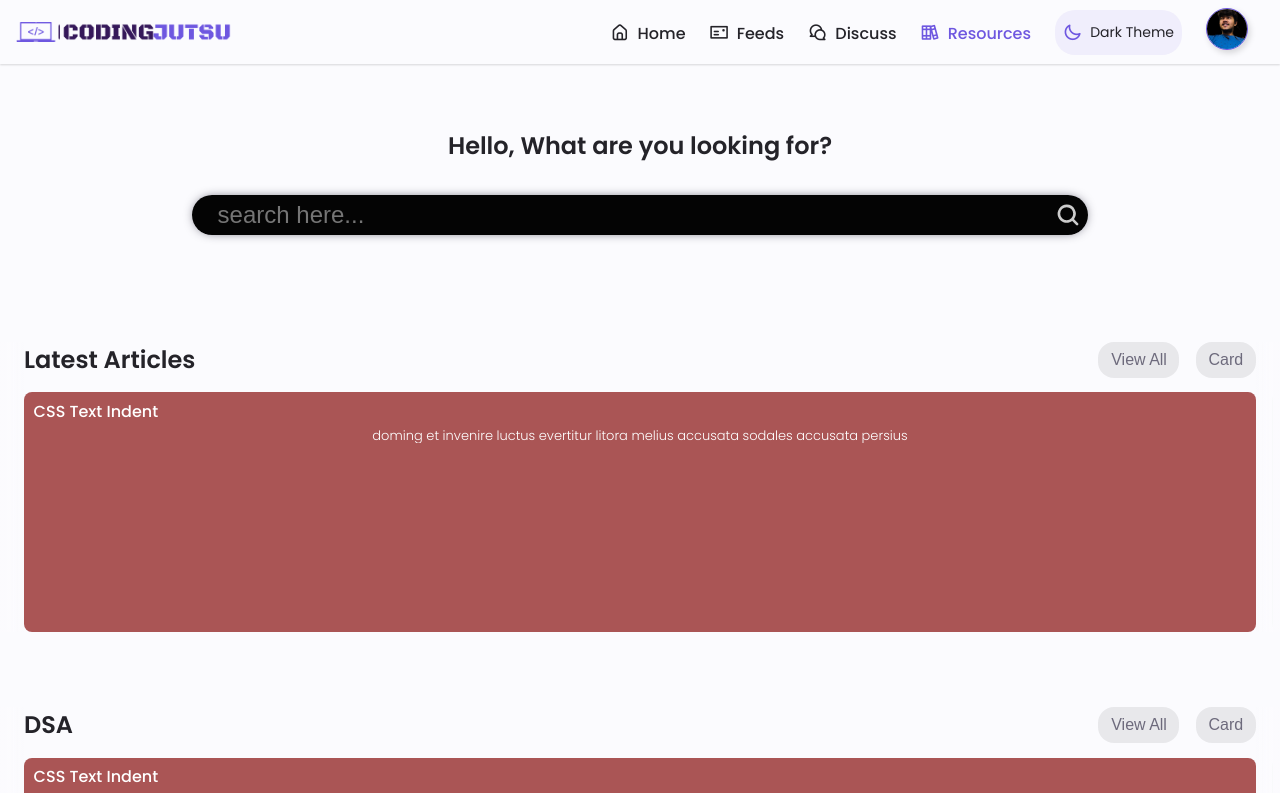
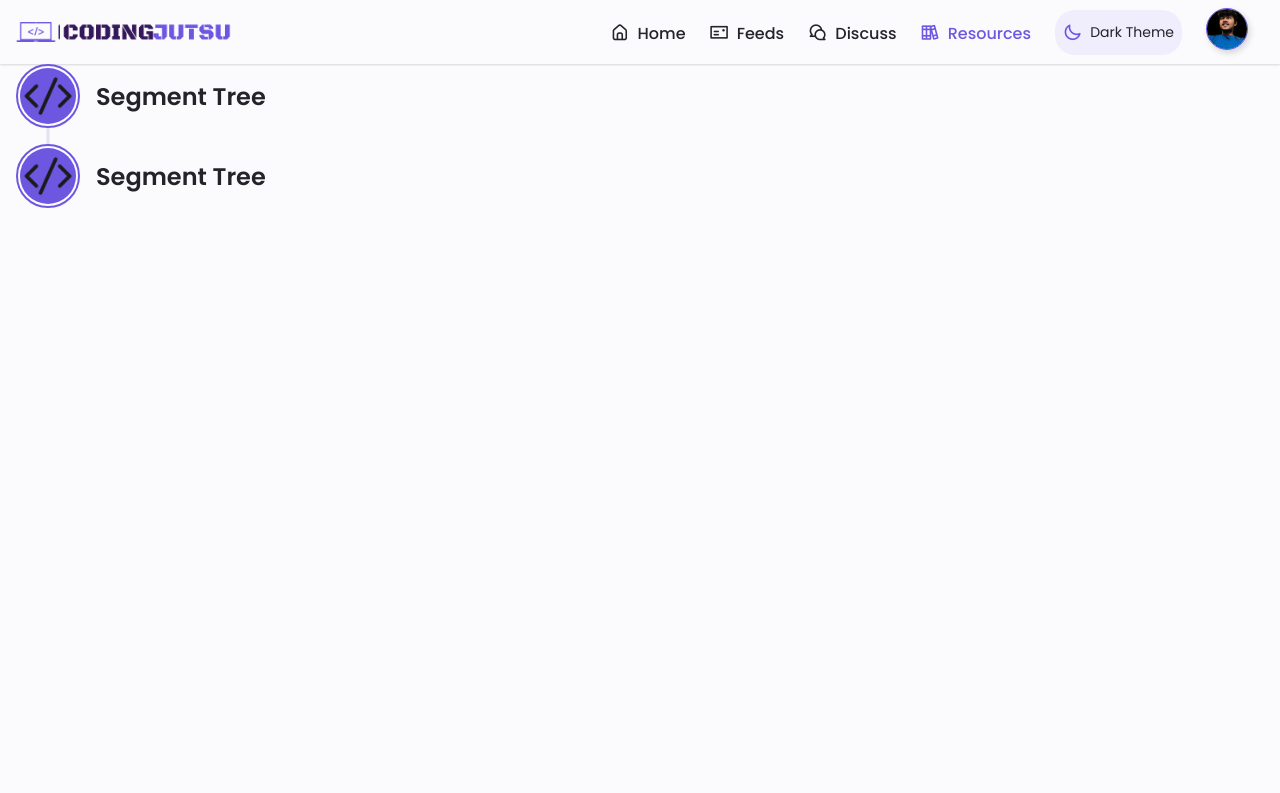
Before and after one commit to Govind-93/coding-jutsu, a React (Create React App) app: page /resources in a window 1280 px wide. Shown: the top 793 px of the page. Built offline with nearby package versions, Linux system fonts and the light colour scheme.

Commit message:
course section

```diff
--- /dev/null
+++ b/src/components/resources/Course.jsx
@@ -0,0 +1,87 @@
+import "./course.css";
+import code_logo from "./assets/code.png";
+import { useState } from "react";
+
+function Course() {
+  const Padding = () => {
+    return (
+      <div className="padding">
+        <div className="line"></div>
+      </div>
+    );
+  };
+
+  return (
+    <div className="course">
+      {mod.map((x, i, a) => (
+        <>
+          {x}
+          {i + 1 !== a.length && <Padding />}
+        </>
+      ))}
+    </div>
+  );
+}
+
+function Module() {
+  const [isOpen, setIsOpen] = useState(false);
+
+  const toggle = () => {
+    setIsOpen((prev) => !prev);
+  };
+
+  const Header = ({ logo, text }) => {
+    return (
+      <div className="header" onClick={toggle}>
+        <div>
+          <img src={logo} alt="" />
+        </div>
+        <h2>{text}</h2>
+      </div>
+    );
+  };
+
+  const Lesson = ({ text }) => {
+    return (
+      <div className="lesson">
+        <div>
+          <div className="line"></div>
+          <div className="dot"></div>
+        </div>
+        {text && <p>{text}</p>}
+      </div>
+    );
+  };
+
+  return (
+    <div className="module">
+      <a href="#">
+        <Header logo={code_logo} text={"Segment Tree"} />
+      </a>
+      {isOpen && (
+        <div className="lessons">
+          {arr.map((x) => (
+            <Lesson text={x} />
+          ))}
+        </div>
+      )}
+    </div>
+  );
+}
+
+export default Course;
+
+var mod = [<Module />, <Module />];
+
+var arr = [
+  ["invenireere porro"],
+  [
+    "invenireanum aperiri an maiestatis vidisse et fabellas adipiscing ubique eloquentiam sanctus legere porro",
+  ],
+  [
+    "invenire imi an maiestatis vidisse et fabellas adipiscing ubique eloquentiam sanctus legere porro",
+  ],
+  [
+    "invenire tincidunt scripserit frinicus efficitur meliore unum aperiri an maiestatis vidisse et fabellas adipiscing ubique eloquentiam sanctus legere porro",
+  ],
+];
--- a/src/components/resources/Resources.js
+++ b/src/components/resources/Resources.jsx
@@ -2,6 +2,7 @@ import {useState} from 'react'
 import './resources.css'
 import searchIcon from '../../assets/search-icon.svg'
 import Adapter from './Adapter'
+import Course from './Course'
 
 import data from './data'
 
@@ -12,6 +13,8 @@ function SearchBar() {
   const onSearchTextChange = (e) => {
     setSearchText(e.target.value)
   }
+
+
 
   const onSearchSubmit = (e) => {
     e.preventDefault()
@@ -28,7 +31,7 @@ function SearchBar() {
         onSubmit={onSearchSubmit} >
 
         <input
-          className='search-text'
+      className='search-text'
           type='text'
           placeholder='search here...'
           value={searchText}
@@ -49,7 +52,9 @@ function SearchBar() {
 
 function Resources() {
 
-  return (
+  return <Course />
+
+  /*return (
     <div className='resources'>
 
        <h2>Hello, What are you looking for?</h2>
@@ -66,7 +71,7 @@ function Resources() {
        }
 
     </div>
-  )
+  )*/
 }
 
 export default Resources
--- /dev/null
+++ b/src/components/resources/course.css
@@ -0,0 +1,85 @@
+body.dark-theme {
+}
+
+:root {
+  --logo-size: 4rem;
+}
+
+.course {
+  padding-inline: 1rem;
+}
+
+.module {}
+
+.header {
+  display: flex;
+  align-items: center;
+  gap: 1rem;
+}
+
+.header > div {
+  flex: 0 0 var(--logo-size);
+  aspect-ratio: 1;
+  border-radius: 50%;
+  overflow: hidden;
+  border: 2px solid var(--first-color);
+}
+
+.header > div > img {
+  width: calc(100% - 4px);
+  aspect-ratio: 1;
+  margin: 2px;
+  object-fit: cover;
+  background: var(--first-color);
+  object-position: center center;
+  border-radius: 50%;
+}
+
+.header > h2 {
+  flex: auto;
+}
+
+.lesson {
+  display: flex;
+}
+
+.lesson > div {
+  flex: 0 0 var(--logo-size);
+  position: relative;
+}
+
+.lesson > p {
+  background: var(--container-color);
+  background-image: linear-gradient(#0000, #0001);
+  border-radius: 0.5rem;
+  margin-bottom: 0.5rem;
+  padding: 1rem;
+}
+
+.line {
+  left: 50%;
+  width: 3px;
+  height: 100%;
+  translate: -50%;
+  background: var(--container-color);
+  filter: invert(0.05) saturate(1.25);
+  position: absolute;
+}
+
+.dot {
+  top: 50%;
+  left: 50%;
+  width: 12px;
+  height: 12px;
+  filter: saturate(5) invert(0.1);
+  background: var(--container-color);
+  border-radius: 50%;
+  position: absolute;
+  translate: -50% -50%;
+}
+
+.padding {
+  width: var(--logo-size);
+  height: 1rem;
+  position: relative;
+}
--- a/src/components/resources/resources.css
+++ b/src/components/resources/resources.css
@@ -1,6 +1,9 @@
 .resources {
+  padding-block: 4rem 2rem;
+}
+
+.resources > h2 {
   text-align: center;
-  padding-block: 4rem 2rem;
 }
 
 .search-bar {
--- a/src/style.scss
+++ b/src/style.scss
@@ -19,7 +19,7 @@
    --input-color : hsl(var(--hue-color), 70%, 96%);
    --input-color-alt : hsl(var(--hue-color), 22%, 16%);
    --body-color : hsl(var(--hue-color), 60%, 99%);
-   --container-color : #FFF;
+   --container-color : hsl(var(--hue-color), 50%, 95%);
    --navbar-color : var(--body-color);
 
    /* === Shadow Colors === */
```
Also changed, not shown: src/components/resources/Adapter.jsx (renamed from src/components/resources/Adapter.js), src/components/resources/assets/code.png (added).
